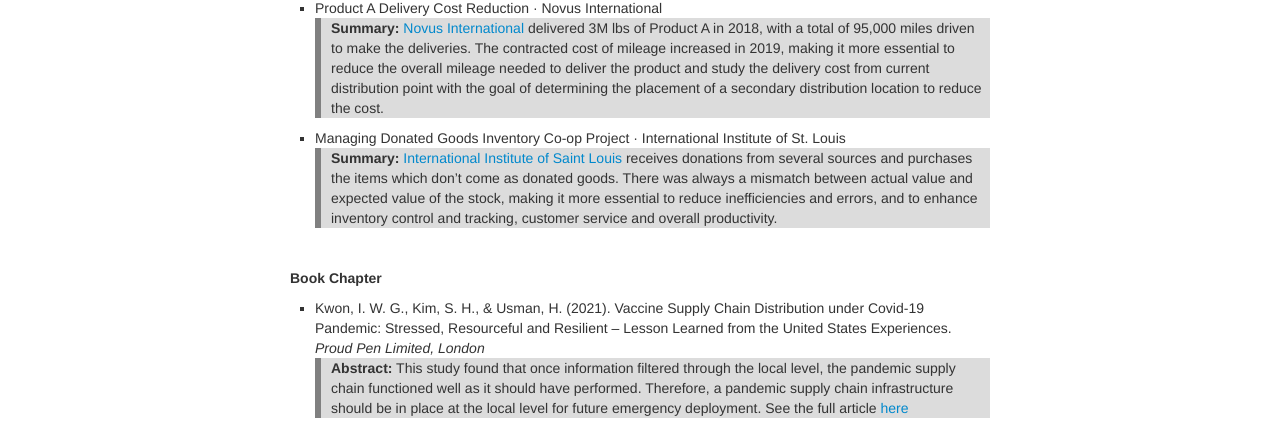
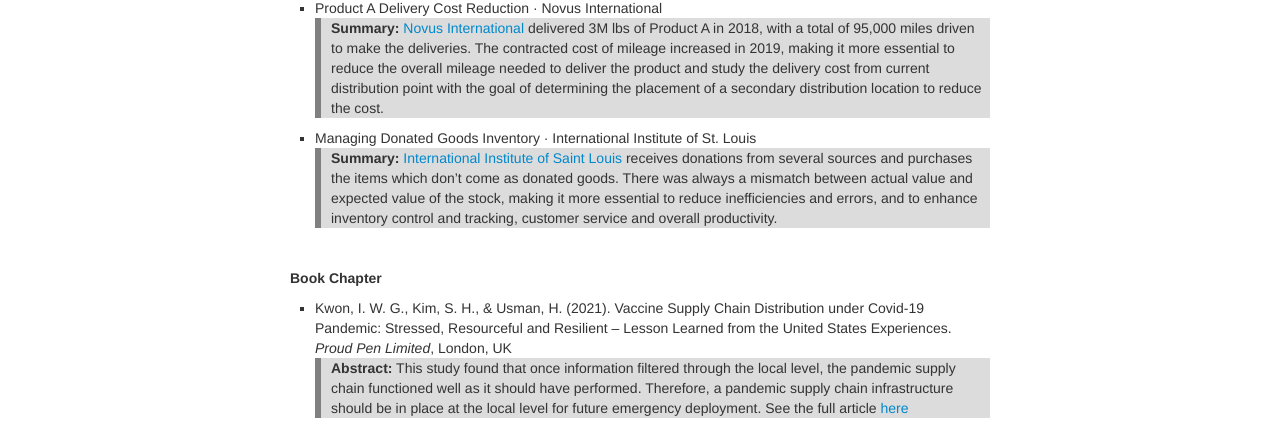
Before and after one commit to hamedusman/hamedusman.github.io, a Jekyll site: the page built from pages/research.md, in a window 1280 px wide. Shown: the part 381-825 px from the top of the page. Built offline with Jekyll 4.4.1, drawn with Linux system fonts in a browser that asks for light colours.

Commit message:
Update research.md

```diff
--- a/pages/research.md
+++ b/pages/research.md
@@ -15,13 +15,13 @@
 <li>Product A Delivery Cost Reduction · Novus International</li>
 <div class="summary"><p><strong>Summary:</strong> <a href="http://www.novusint.com">Novus International</a> delivered 3M lbs of Product A in 2018, with a total of 95,000 miles driven to make the deliveries. The contracted cost of mileage increased in 2019, making it more essential to reduce the overall mileage needed to deliver the product and study the delivery cost from current distribution point with the goal of determining the placement of a secondary distribution location to reduce the cost.</p></div>
 
-<li>Managing Donated Goods Inventory Co-op Project · International Institute of St. Louis</li>
+<li>Managing Donated Goods Inventory · International Institute of St. Louis</li>
 <div class="summary"><p><strong>Summary:</strong> <a href="https://www.iistl.org">International Institute of Saint Louis</a> receives donations from several sources and purchases the items which don’t come as donated goods. There was always a mismatch between actual value and expected value of the stock, making it more essential to reduce inefficiencies and errors, and to enhance inventory control and tracking, customer service and overall productivity.</p></div>
 </ul>
 
 <br>
 <h5>Book Chapter</h5>
 <ul>
-<li>Kwon, I. W. G., Kim, S. H., & Usman, H. (2021). Vaccine Supply Chain Distribution under Covid-19 Pandemic: Stressed, Resourceful and Resilient – Lesson Learned from the United States Experiences. <i>Proud Pen Limited, London</i></li>
+<li>Kwon, I. W. G., Kim, S. H., & Usman, H. (2021). Vaccine Supply Chain Distribution under Covid-19 Pandemic: Stressed, Resourceful and Resilient – Lesson Learned from the United States Experiences. <i>Proud Pen Limited</i>, London, UK</li>
 <div class="summary"><p><strong>Abstract:</strong> This study found that once information filtered through the local level, the pandemic supply chain functioned well as it should have performed. Therefore, a pandemic supply chain infrastructure should be in place at the local level for future emergency deployment. See the full article <a href="https://doi.org/10.51432/978-1-8381524-2-0-6">here</a></p></div>
 </ul>
```
